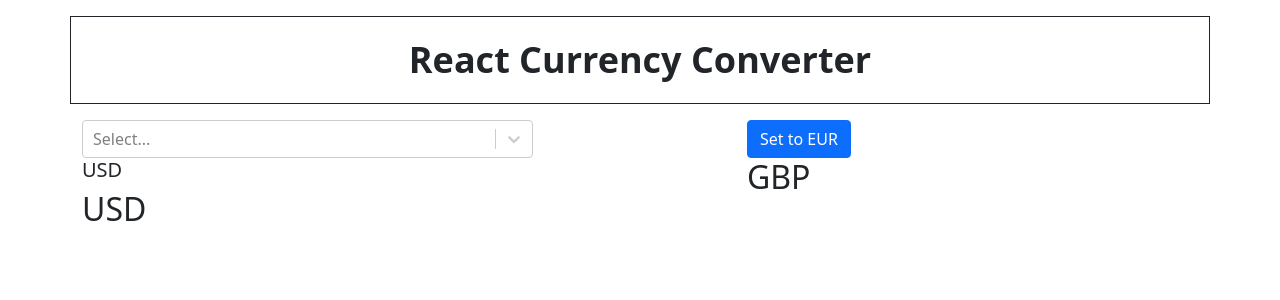
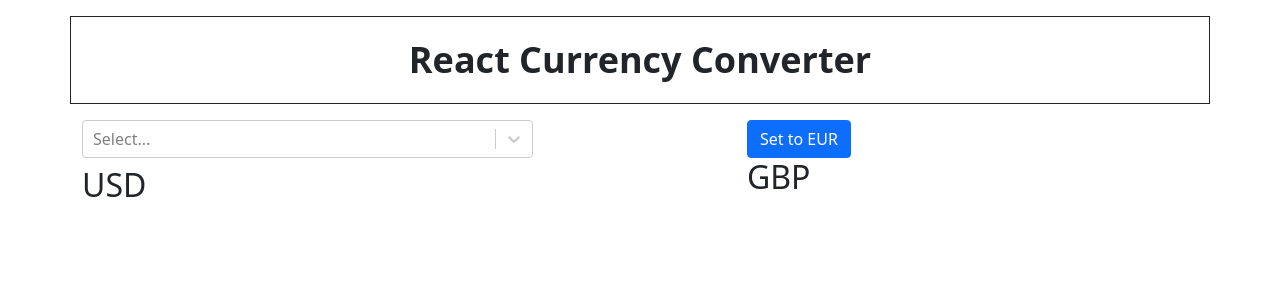
Before and after one commit to DavidKSage/currencyconverter, a React (Create React App) app: page / in a window 1280 px wide. Shown: the top 300 px of the page. Built offline with nearby package versions, Linux system fonts and the light colour scheme; no server answers.

Commit message:
Change to axios call

```diff
--- a/src/components/Converter.js
+++ b/src/components/Converter.js
@@ -8,11 +8,12 @@ function Converter() {
 
     const [fromCur, setFromCur] = useState('USD');
     const [toCur, setToCur] = useState('GBP');
-    const [items, setItems] = useState (["USD"])
+    const [items, setItems] = useState([]);
 
     useEffect(() => {
         axios.get("https://free.currconv.com/api/v7/currencies?apiKey=6590b37170c9ab1d0a11")
-        .then(res => console.log(res.data))
+        .then(response => console.log(response.data.results))
+        // .then(response => setItems(response.data.results))
     }, []);
 
     return(
```
